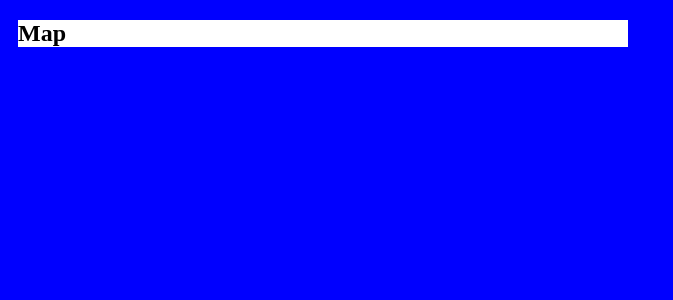
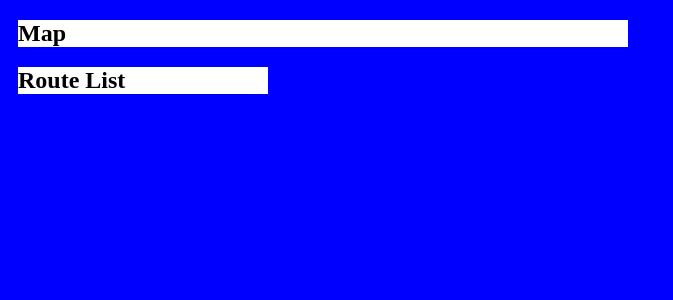
Before and after one commit to nidhielango/GeoDistance, a Vue app: page /#/ in a window 1280 px wide. Shown: the top 300 px of the page, without its empty margins (0-673 px from the left). Built offline with nearby package versions, Linux system fonts and the light colour scheme.

Commit message:
Update layout

```diff
--- a/src/components/RouteList.vue
+++ b/src/components/RouteList.vue
@@ -1,3 +1,15 @@
 <template>
-    <h1>Route List</h1>
+    <section class="route-list">
+        <h1>Route List</h1>
+    </section>
 </template>
+
+<style scoped>
+.route-list {
+    position:relative;
+    z-index:1;
+    max-width:250px;
+    margin:10px;
+    background-color:white;
+}
+</style>
```
